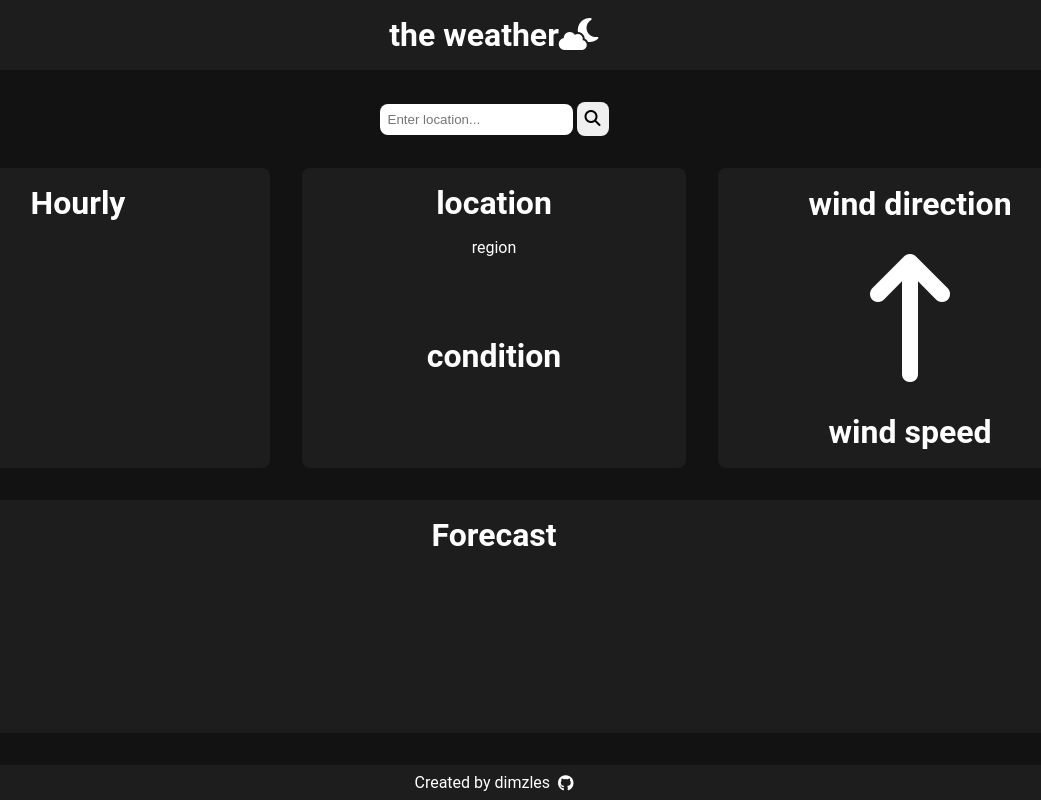
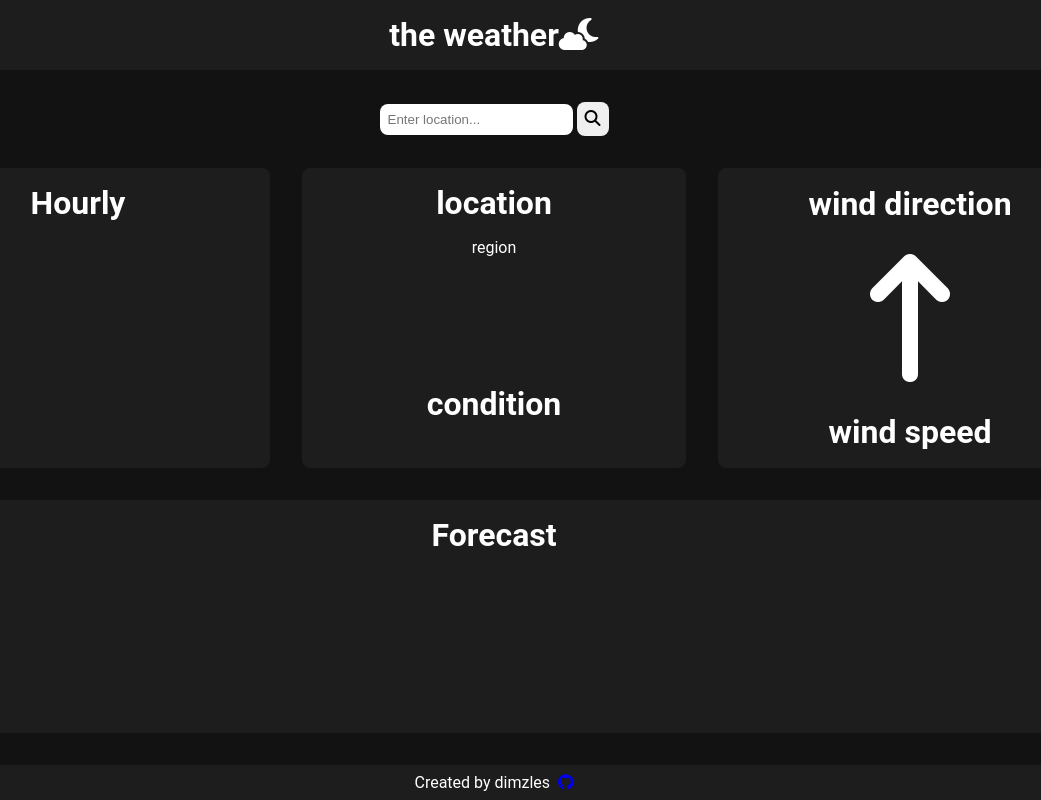
Before and after one commit to dimzles/weather-app, a website built with webpack: page dist/index.html in a window 1280 px wide. Shown: the whole page, without its empty margins (146-1187 px from the left). Built offline with nearby package versions, Linux system fonts and the light colour scheme; no server answers.

Commit message:
Add div for current time and link in footer

```diff
--- a/dist/index.html
+++ b/dist/index.html
@@ -29,6 +29,8 @@
           <h1 id="location">location</h1>
           <p id="region">region</p>
         </div>
+        <div id="time-data">
+        </div>
         <div class="temperature-data">
           <h1 id="temperature-text"></h1>
           <img id="condition-img" src="" alt="">
@@ -45,7 +47,7 @@
       </div>
     </main>
     <footer>
-      <p class="footer-text">Created by dimzles<i class="fa-brands fa-github"></i></p>
+      <p class="footer-text">Created by dimzles<a class="footer-link" href="http://github.com/dimzles"><i class="fa-brands fa-github"></i></a></p>
     </footer>
   </div>
   <script src="main.js"></script>
```
